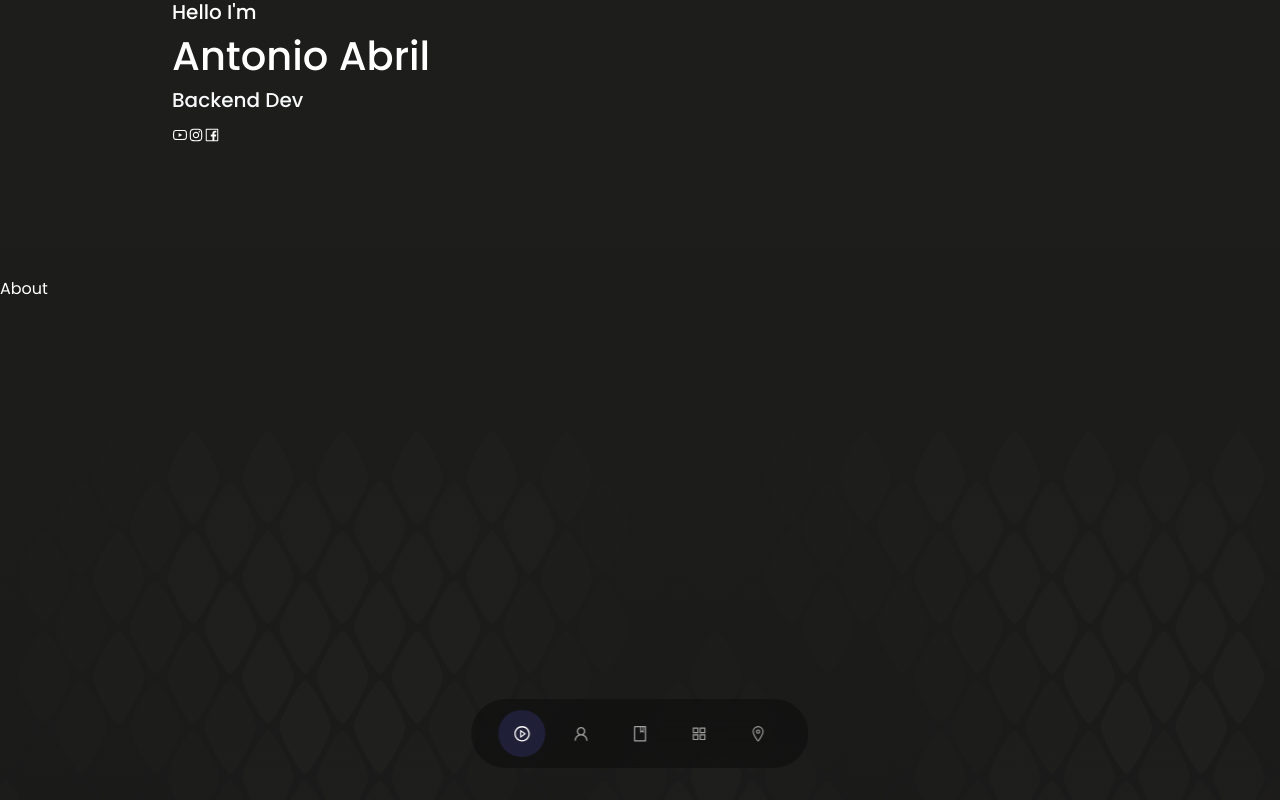
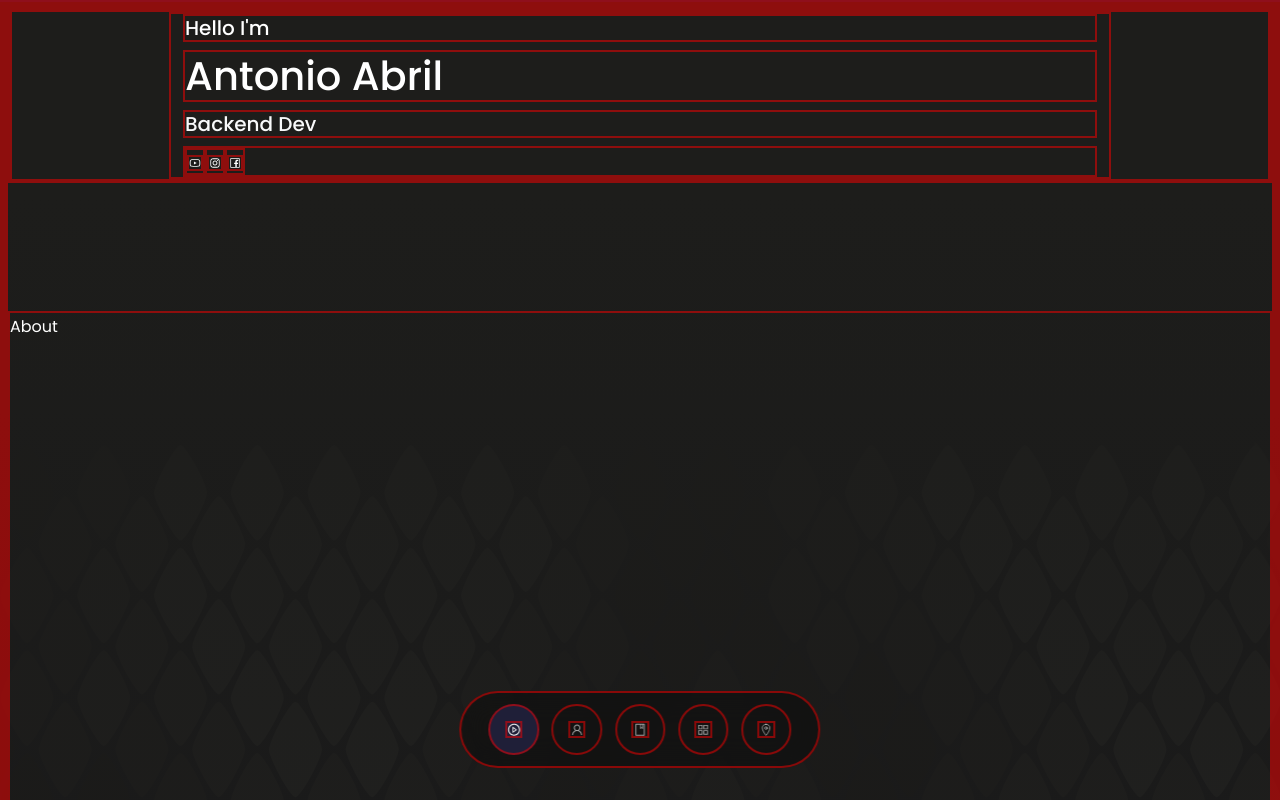
Before and after one commit to aabrilfl13/pentagonteam-website, a React (Create React App) app: page / in a window 1280 px wide. Shown: the top 800 px of the page. Built offline with nearby package versions, Linux system fonts and the light colour scheme.

Commit message:
Add debug CSS

```diff
--- a/src/App.css
+++ b/src/App.css
@@ -8,6 +8,7 @@
     box-sizing: border-box;
     list-style: none;
     text-decoration: none;
+    border: 2px solid rgb(255, 0, 0, 0.5);
 }
 
 :root {
```
